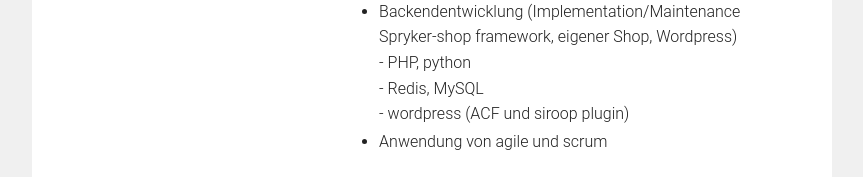
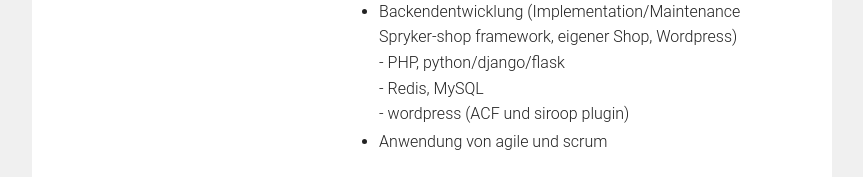
Before and after one commit to philippjauss/philippjauss.gate107.com, a plain HTML site: page cv.html in a window 1280 px wide. Shown: the part 1154-1331 px from the top of the page, without its empty margins (208-1071 px from the left). Drawn offline with Linux system fonts and the light colour scheme.

Commit message:
more updates

```diff
--- a/cv.html
+++ b/cv.html
@@ -166,7 +166,7 @@
                                 </li>
                                 <li>
                                     Backendentwicklung (Implementation/Maintenance Spryker-shop framework, eigener Shop, Wordpress)
-                                    <p>- PHP, python
+                                    <p>- PHP, python/django/flask
                                         <br> - Redis, MySQL
                                         <br> - wordpress (ACF und siroop plugin)</p>
                                 </li>
```
